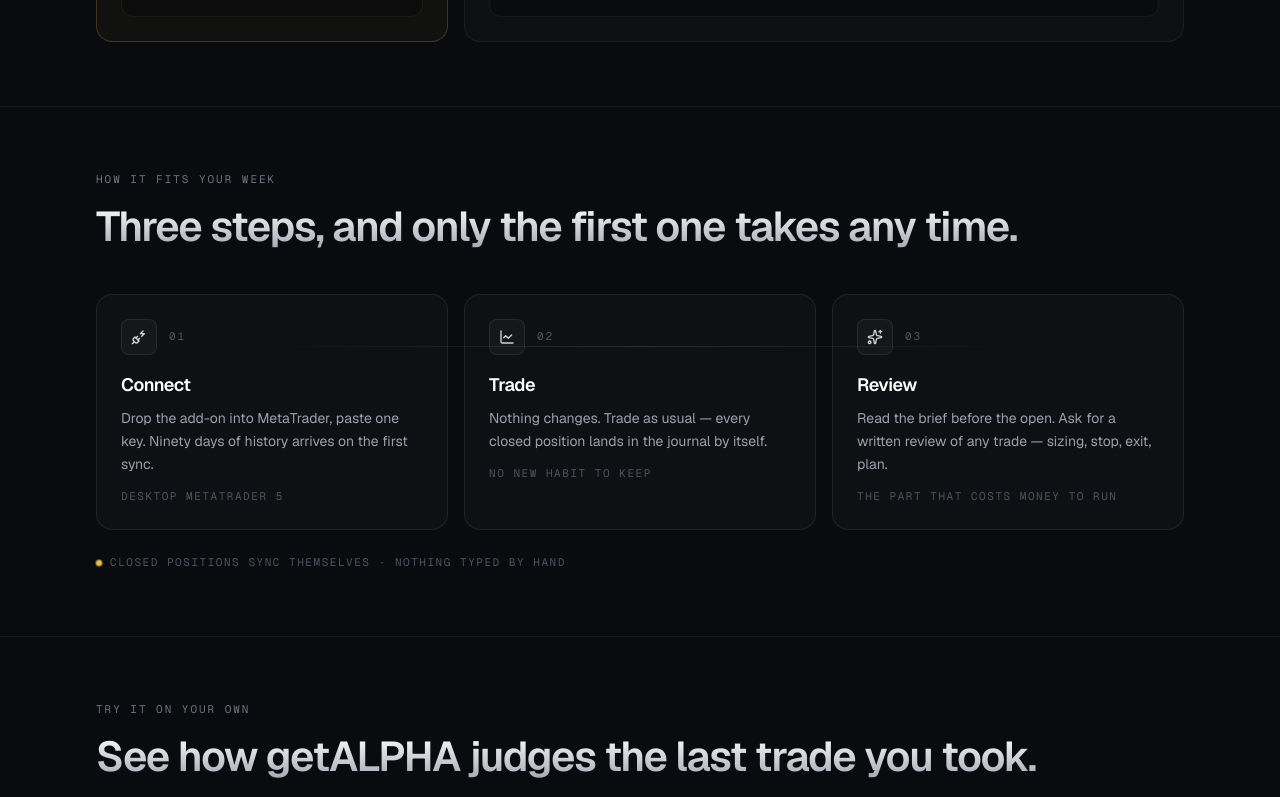
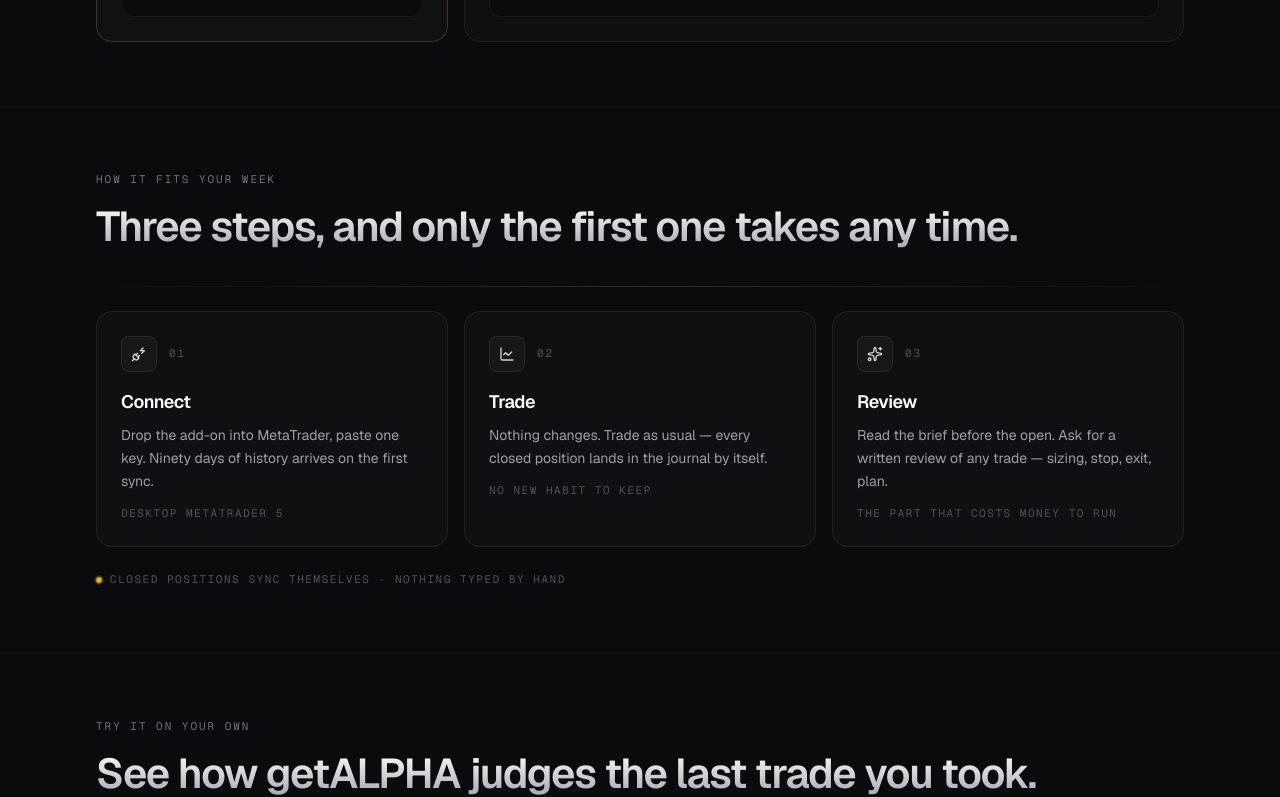
Before and after one commit to rng36933/getalpha, a Next.js app: page / in a window 1280 px wide. Shown: the part 2000-2797 px from the top of the page. Built offline with nearby package versions, Linux system fonts and the light colour scheme; no server answers.

Commit message:
style: move lp-flow dot to divider between heading and step cards
Co-authored-by: Copilot App <223556219+Copilot@users.noreply.github.com>

```diff
--- a/src/components/landing/Landing.tsx
+++ b/src/components/landing/Landing.tsx
@@ -193,13 +193,14 @@ export default function Landing({
             <Eyebrow>{copy.steps.eyebrow}</Eyebrow>
             <Heading>{copy.steps.heading}</Heading>
 
-            <div className="relative mt-10">
-              <div aria-hidden="true" className="pointer-events-none absolute inset-x-[16%] top-[3.25rem] hidden h-px sm:block">
-                <div className="h-px w-full bg-gradient-to-r from-transparent via-white/[0.12] to-transparent" />
-                <span className="lp-flow absolute top-1/2 size-1.5 -translate-x-1/2 -translate-y-1/2 rounded-full bg-accent shadow-[0_0_12px_2px_rgba(242,201,76,0.5)]" />
-              </div>
+            {/* Animated divider between the heading and the step cards */}
+            <div aria-hidden="true" className="relative mt-8 hidden h-px overflow-visible sm:block">
+              <div className="h-px w-full bg-gradient-to-r from-transparent via-white/[0.15] to-transparent" />
+              <span className="lp-flow absolute top-1/2 size-1.5 -translate-x-1/2 -translate-y-1/2 rounded-full bg-accent shadow-[0_0_12px_2px_rgba(242,201,76,0.5)]" />
+            </div>
 
-              <ol className="relative grid gap-4 sm:grid-cols-3">
+            <div className="mt-6">
+              <ol className="grid gap-4 sm:grid-cols-3">
                 {copy.steps.items.map((step, index) => {
                   const Icon = STEP_ICONS[index] ?? PlugZap;
                   return (
```
